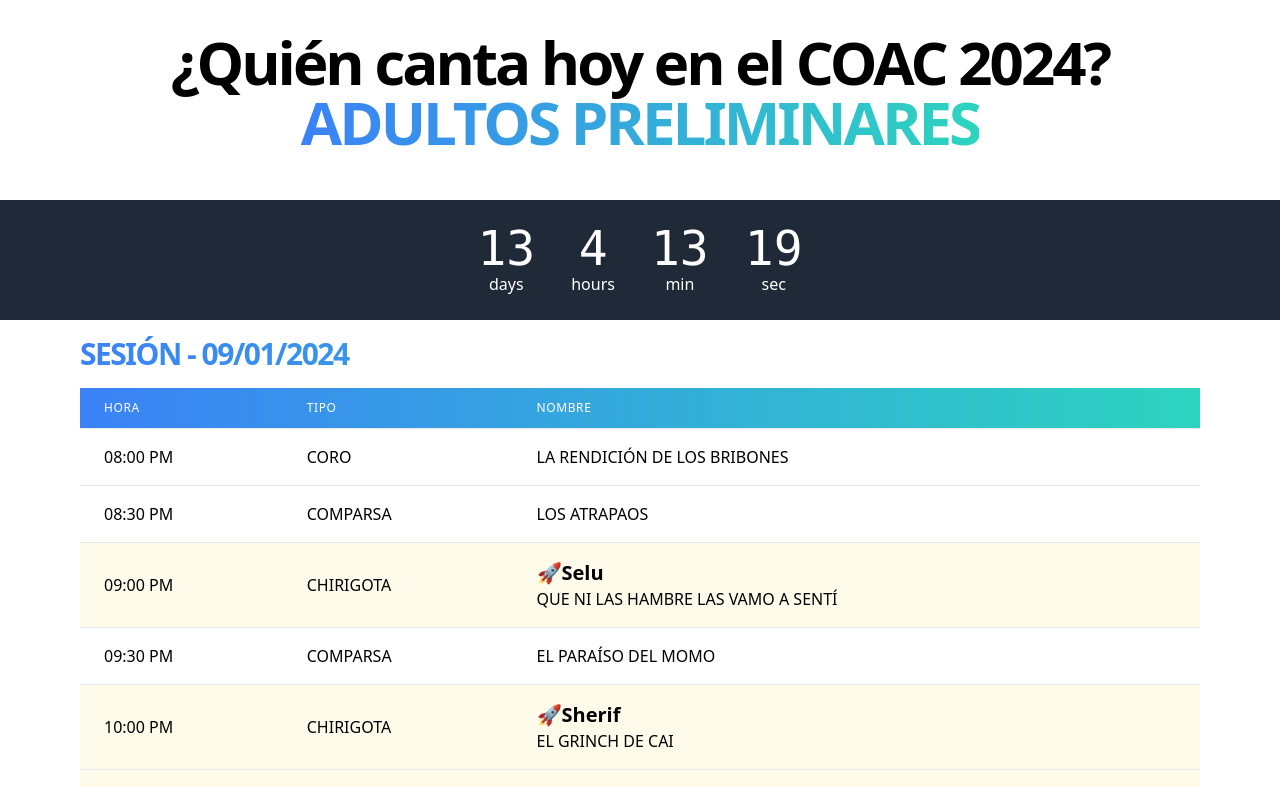
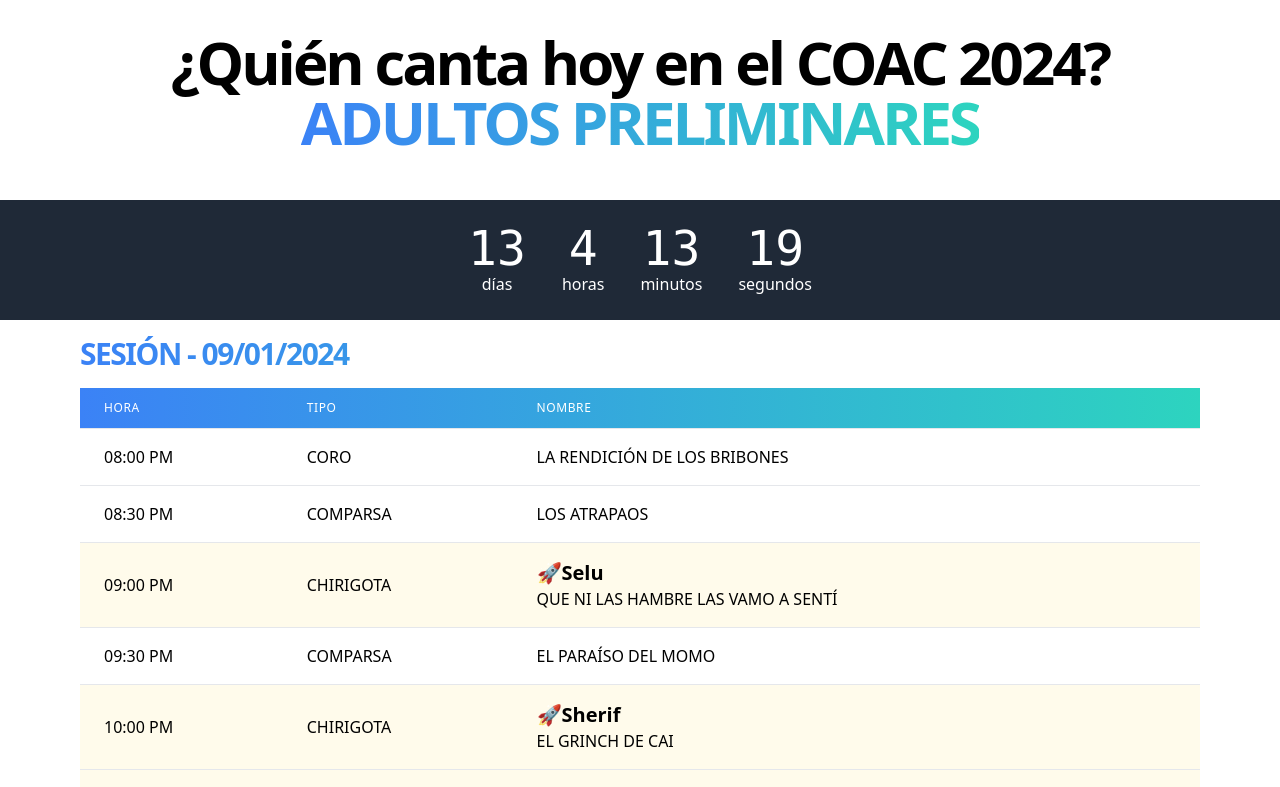
Before and after one commit to nandovejer/coac-quien-canta-hoy, a React (Vite) app: page / in a window 1280 px wide. Shown: the top 787 px of the page. Built offline with nearby package versions, Linux system fonts and the light colour scheme.

Commit message:
añadido id de autores

```diff
--- a/src/components/CountdownTimer.tsx
+++ b/src/components/CountdownTimer.tsx
@@ -35,23 +35,23 @@ const CountdownTimer: React.FC<CountdownTimerProps> = ({ targetDate }) => {
       <div className="grid grid-flow-col gap-5 text-center auto-cols-max mt-4 mb-4">
         <div className="flex flex-col p-2 bg-neutral rounded-box text-white">
           <span className="countdown font-mono text-5xl">{timeLeft.days}</span>
-          days
+          días
         </div>
         <div className="flex flex-col p-2 bg-neutral rounded-box text-white">
           <span className="countdown font-mono text-5xl">{timeLeft.hours}</span>
-          hours
+          horas
         </div>
         <div className="flex flex-col p-2 bg-neutral rounded-box text-white">
           <span className="countdown font-mono text-5xl">
             {timeLeft.minutes}
           </span>
-          min
+          minutos
         </div>
         <div className="flex flex-col p-2 bg-neutral rounded-box text-white">
           <span className="countdown font-mono text-5xl">
             {timeLeft.seconds}
           </span>
-          sec
+          segundos
         </div>
       </div>
     </div>
--- a/src/components/DynamicTable.tsx
+++ b/src/components/DynamicTable.tsx
@@ -4,7 +4,7 @@ import { useState, useEffect } from "react";
 interface Group {
   tipo: string;
   nombre: string;
-  autor?: string;
+  autor: string;
 }
 
 interface Data {
@@ -14,6 +14,17 @@ interface Data {
 interface DynamicTableProps {
   data: Data;
 }
+
+
+function createID(inputText: string, index: number): string {
+  const cleanedText = inputText.replace(/[^\w\s]/g, '');
+  const words = cleanedText.split(/\s+/);
+  const camelCaseText = words.map((word, wordIndex) => wordIndex === 0 ? word.toLowerCase() : word.charAt(0).toUpperCase() + word.slice(1)).join('');
+  const className = `author-${camelCaseText}${index}`;
+
+  return className;
+}
+
 
 const DynamicTable: React.FC<DynamicTableProps> = ({ data }) => {
   const [currentTime, setCurrentTime] = useState(new Date());
@@ -76,6 +87,7 @@ const DynamicTable: React.FC<DynamicTableProps> = ({ data }) => {
                     ? "text-center  bg-pink-50 font-bold text-pink-700  text-white blinking"
                     : ""
                     }`;
+                  const uniqueId = createID(group.autor, index);
                   return (
                     <tr key={index} className={rowClass}>
                       <td className={cellClasses}>
@@ -85,7 +97,7 @@ const DynamicTable: React.FC<DynamicTableProps> = ({ data }) => {
                         {group.tipo}
                       </td>
                       <td className="px-6 py-4">
-                        <strong  className="text-xl capitalize  text-ellipsis overflow-hidden">{group.autor ? `🚀${group.autor}` : ``}</strong>
+                        <strong id={uniqueId} className="text-xl capitalize  text-ellipsis overflow-hidden">{group.autor ? `🚀${group.autor}` : ``}</strong>
                         <p className="text-ellipsis overflow-hidden">{group.nombre}</p>
                       </td>
                     </tr>
```
